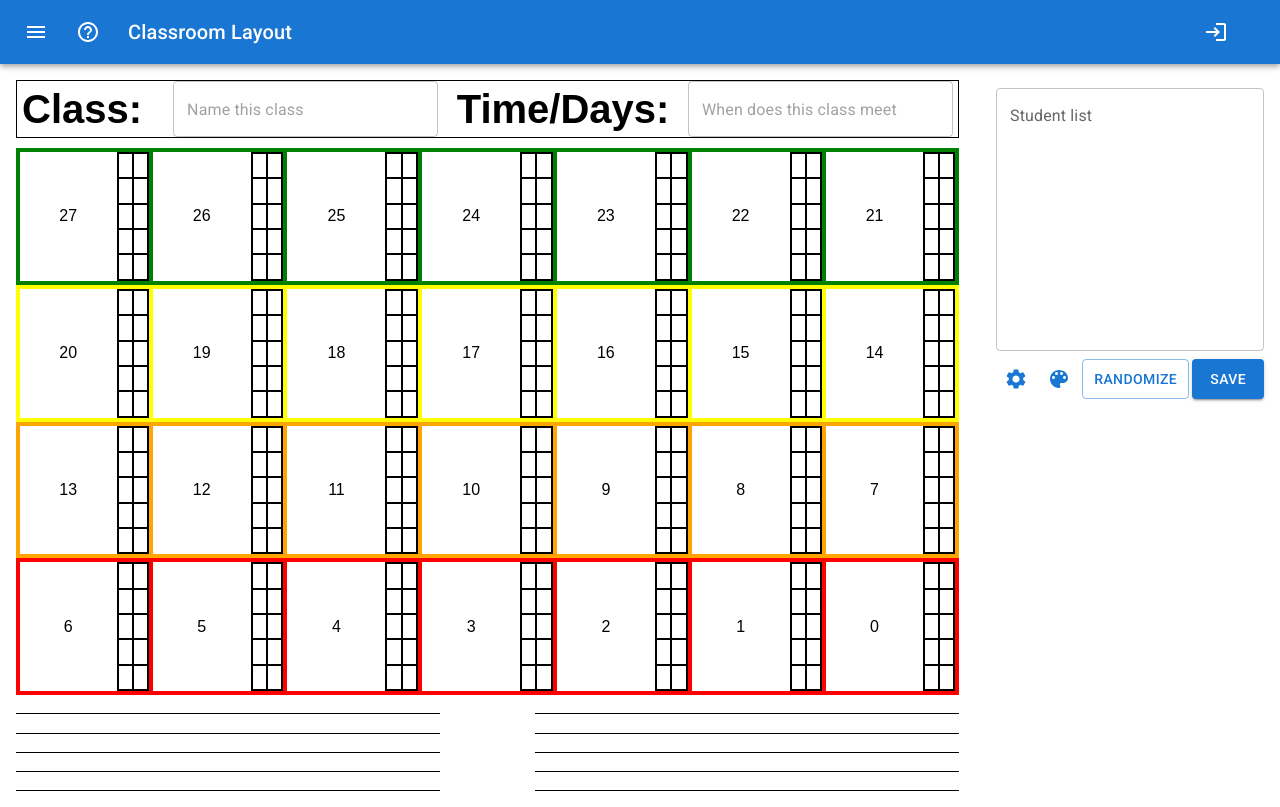
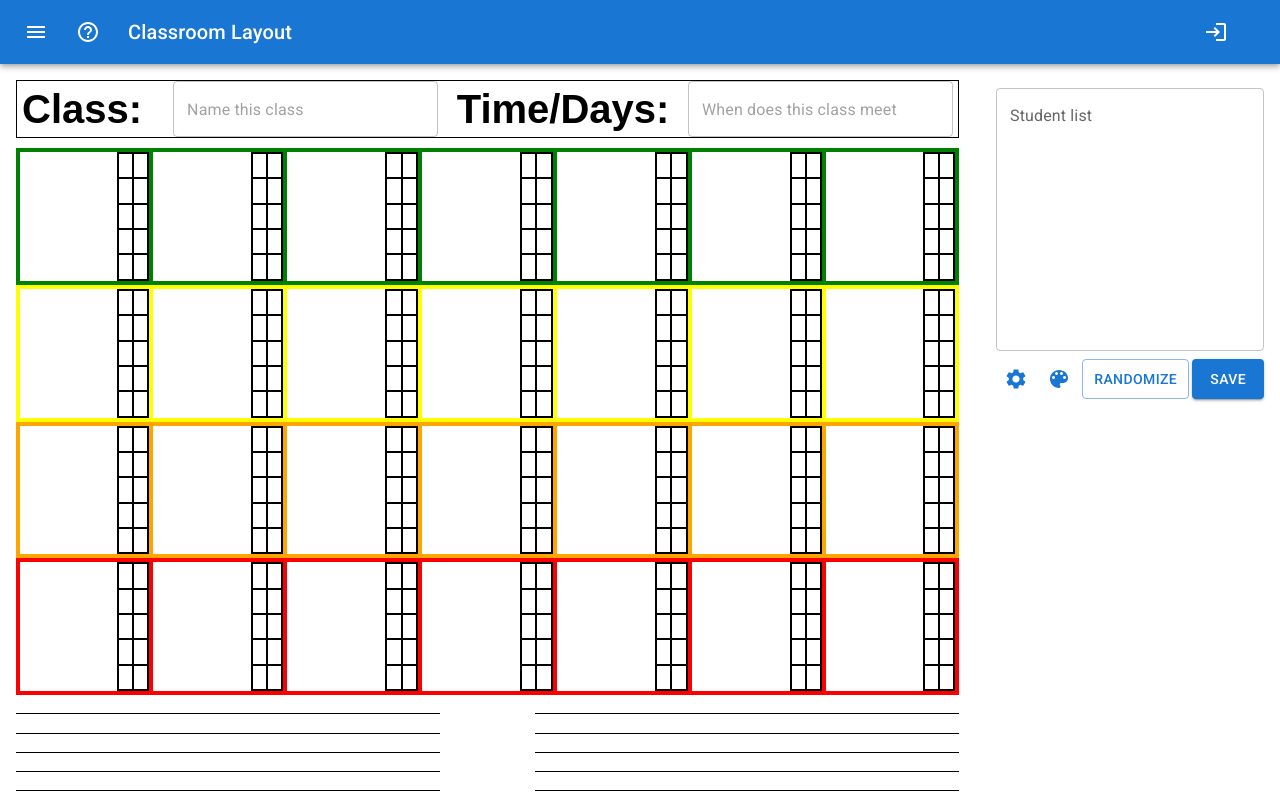
Before and after one commit to thomasoniii/class-layout, a React (Create React App) app: page / in a window 1280 px wide. Built offline with nearby package versions, Linux system fonts and the light colour scheme.

Commit message:
jimt/removed erroneous commit spitting out numbers

```diff
--- a/src/Student.js
+++ b/src/Student.js
@@ -80,10 +80,7 @@ export const Student = ({
         ...studentStyles,
       }}
     >
-      <div className="student-name">
-        {student[0]}
-        {idx}
-      </div>
+      <div className="student-name">{student[0]}</div>
       {hasGradeGrid && (
         <ul className="student-grades">
           {[0, 1, 2, 3, 4, 5, 6, 7, 8, 9].map((g) => (
```
